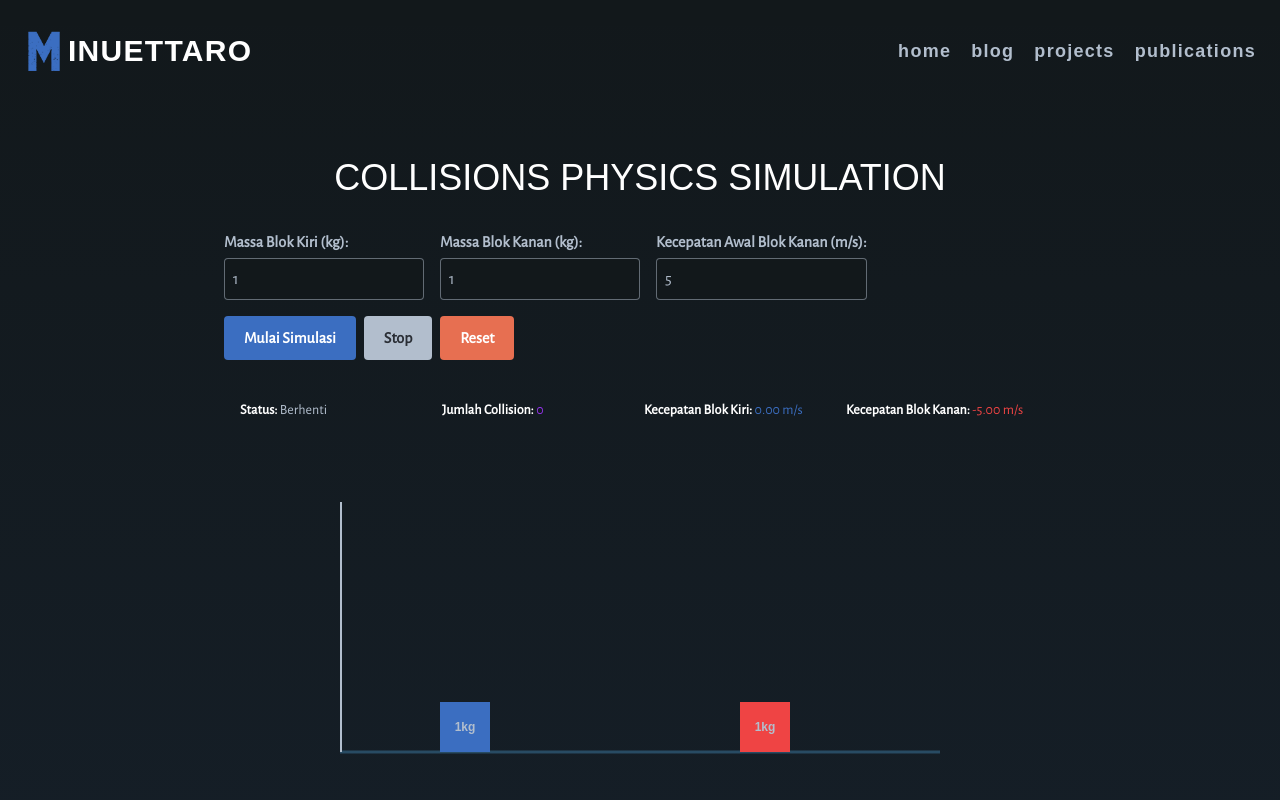
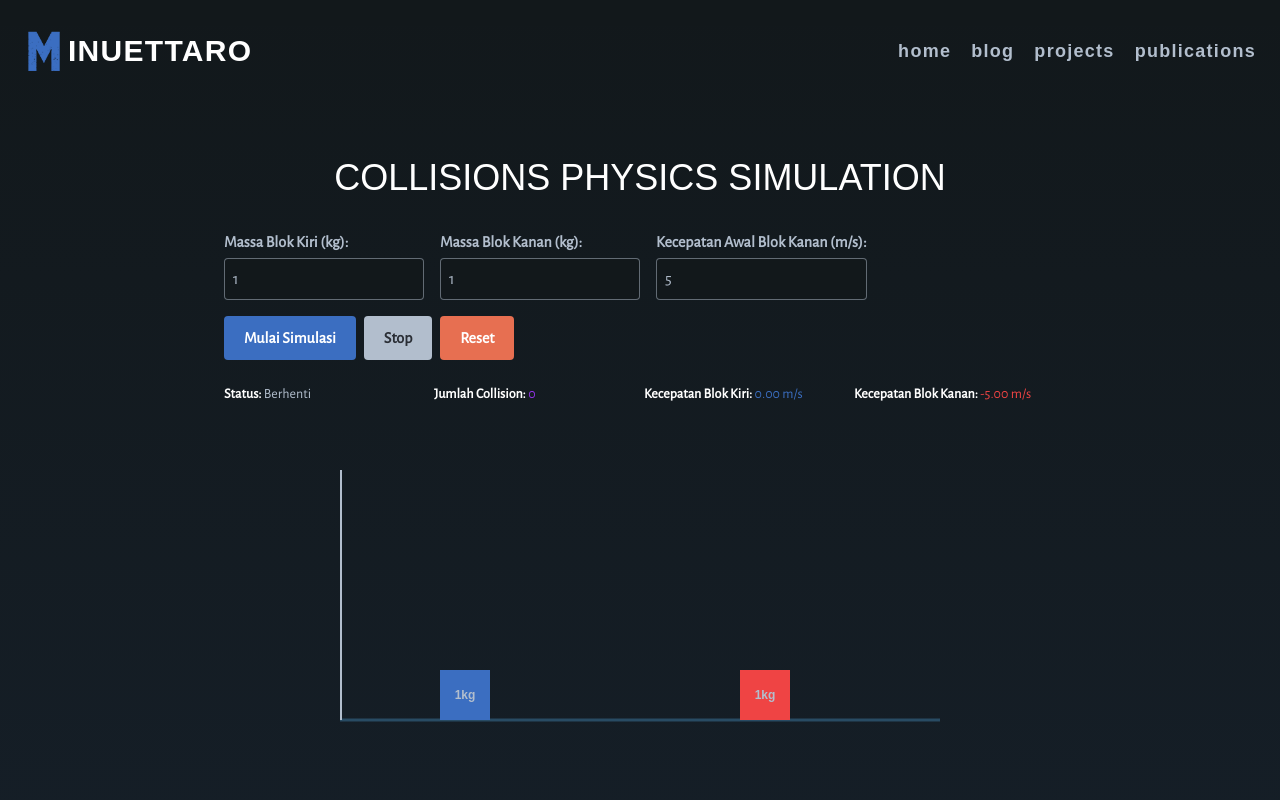
Before and after one commit to bintangyosua/svelte-portfolio, a SvelteKit app: page /playgrounds/collisions in a window 1280 px wide. Shown: the top 800 px of the page. Built offline with nearby package versions, Linux system fonts and the light colour scheme; a web font is replaced by a local one.

Commit message:
style(collisions): remove unnecessary padding
Removes padding from the grid container.

```diff
--- a/src/routes/playgrounds/collisions/+page.svelte
+++ b/src/routes/playgrounds/collisions/+page.svelte
@@ -467,7 +467,7 @@
 		</div>
 	</div>
 
-	<div class="grid grid-cols-1 sm:grid-cols-2 lg:grid-cols-4 gap-2 mb-4 p-4">
+	<div class="grid grid-cols-1 sm:grid-cols-2 lg:grid-cols-4 gap-2 mb-4">
 		<p class="m-0 text-sm">
 			<strong class="text-white">Status:</strong>
 			<span class="text-gray">{isRunning ? 'Berjalan' : 'Berhenti'}</span>
```
